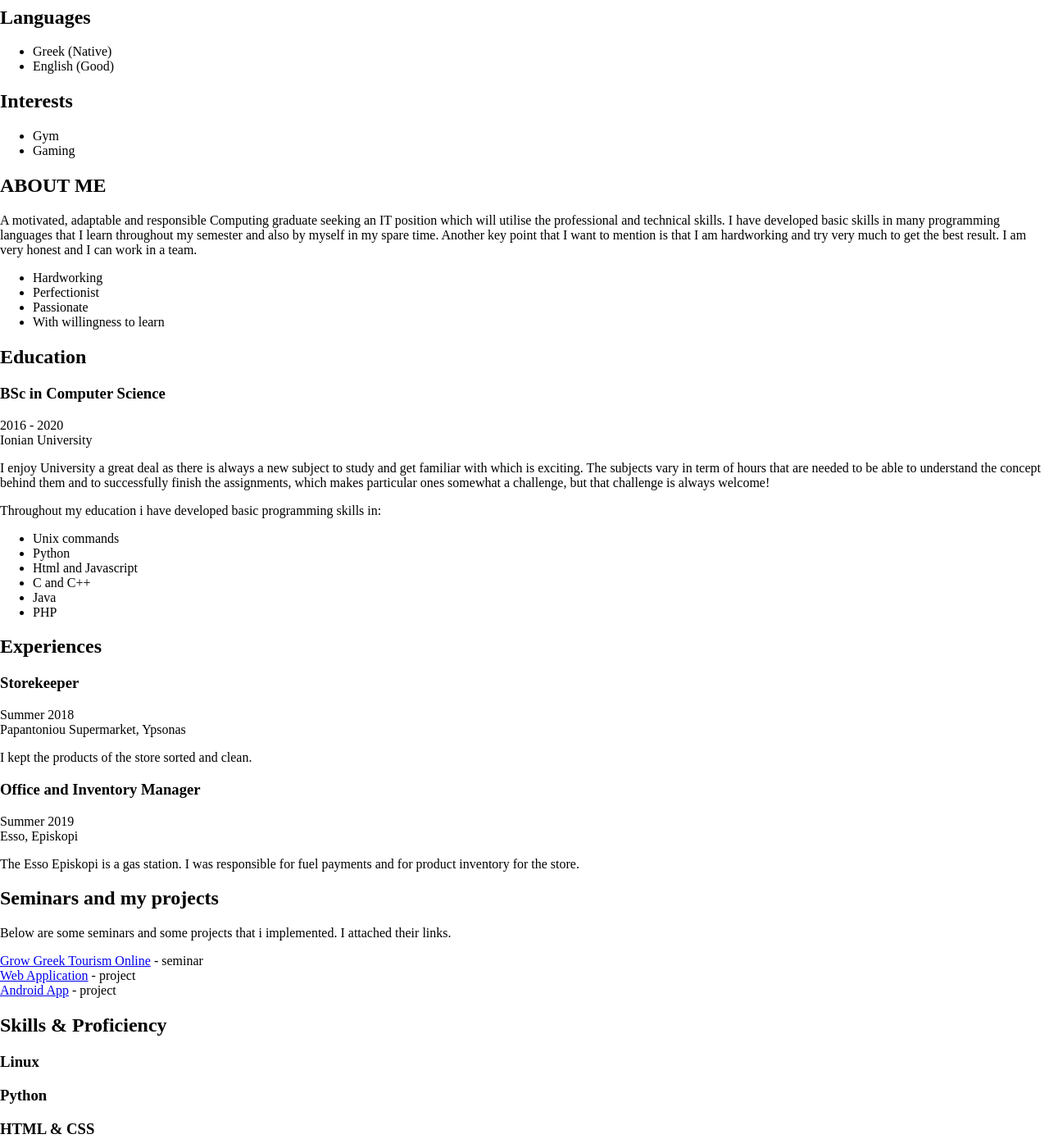
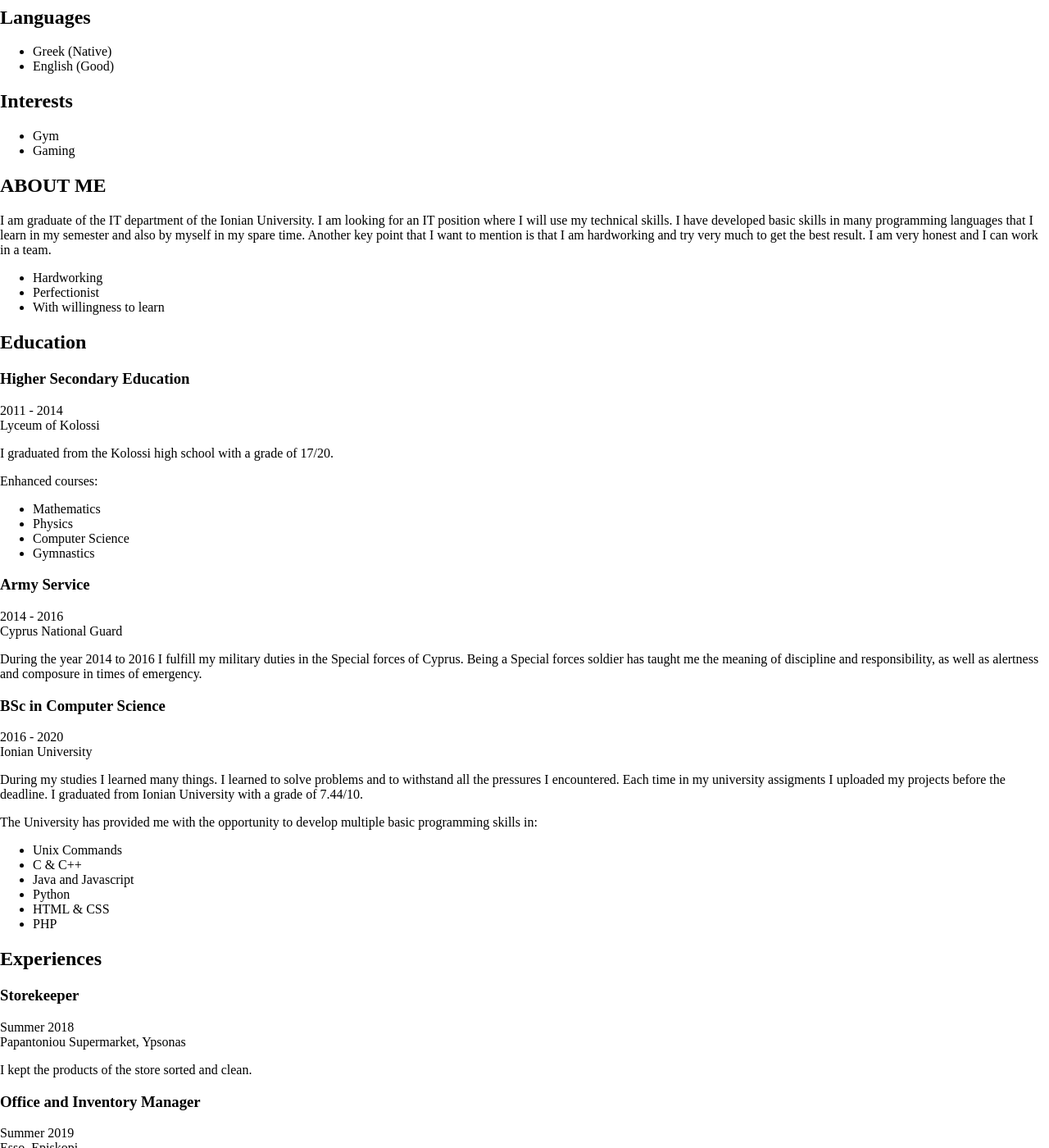
Before and after one commit to andreasgeorgiou/online-resume, a Jekyll site: the page built from index.html, in a window 1280 px wide and 1400 px high, scrolled down 685 px. Shown: the whole window at 82% size. Built offline with Jekyll 4.4.1, drawn with Linux system fonts in a browser that asks for light colours; some of the changed text lies outside the part shown.

Commit message:
update cv data

```diff
--- a/_data/data.yml
+++ b/_data/data.yml
@@ -61,32 +61,59 @@
 career-profile:
     title: ABOUT ME
     summary: |
-     A motivated, adaptable and responsible Computing graduate seeking an IT position
-     which will utilise the professional and technical skills. I have developed basic skills in many programming
-     languages that I learn throughout my semester and also by myself in my spare time.
+     I am graduate of the IT department of the Ionian University. I am looking for an IT position
+     where I will use my technical skills. I have developed basic skills in many programming
+     languages that I learn in my semester and also by myself in my spare time.
      Another key point that I want to mention is that I am hardworking and try very much to get the best result.
      I am very honest and I can work in a team.
 
         - Hardworking
         - Perfectionist
-        - Passionate
         - With willingness to learn
 education:
+    - degree: Higher Secondary Education
+      university: Lyceum of Kolossi
+      time: 2011 - 2014
+      details: |
+        I graduated from the Kolossi high school with a grade of 17/20.
+
+        Enhanced courses:
+
+        - Mathematics
+        - Physics
+        - Computer Science
+        - Gymnastics
+
+
+
+    - degree: Army Service
+      university: Cyprus National Guard
+      time: 2014 - 2016
+      details: |
+        During the year 2014 to 2016 I fulfill my military duties in the Special forces of Cyprus.
+        Being a Special forces soldier has taught me the meaning of discipline and responsibility, as well as alertness
+        and composure in times of emergency.
+
+
+
     - degree: BSc in Computer Science
       university: Ionian University
       time: 2016 - 2020
       details: |
-        I enjoy University a great deal as there is always a new subject to study and get familiar with which is exciting.
-        The subjects vary in term of hours that are needed to be able to understand the concept behind them and to successfully finish the assignments, which makes particular ones somewhat a challenge, but that challenge is always welcome!
+        During my studies I learned many things. I learned to solve problems
+        and to withstand all the pressures I encountered. Each time in my university assigments I uploaded
+        my projects before the deadline. I graduated from Ionian University with a grade of 7.44/10.
 
-        Throughout my education i have developed basic programming skills in:
 
-        - Unix commands
+        The University has provided me with the opportunity to develop multiple basic programming skills in:
+
+        - Unix Commands
+        - C & C++
+        - Java and Javascript
         - Python
-        - Html and Javascript
-        - C and C++
-        - Java
+        - HTML & CSS
         - PHP
+
 
 
     #- degree: BSc in Applied Mathematics
@@ -122,6 +149,11 @@
 
         #  - Bullet point
          # - Bullet point
+    - role: Ventilation installations
+      time: 2020 until today
+      company: Avax & Terna - Casino City of Dreams
+      details: |
+           In the construction of the casino in Limassol we install ventilation and air conditioning systems.
 
 
 projects:
@@ -152,21 +184,21 @@
 
    toolset:
      - name: Linux
-       level: 90%
+       level: 85%
 
      - name: Python
-       level: 85%
+       level: 80%
 
      - name: HTML & CSS
-       level: 80%
+       level: 75%
 
      - name: Javascript
-       level: 80%
+       level: 75%
 
      - name: C &amp; C++
-       level: 75%
+       level: 70%
 
      - name: PHP
-       level: 65%
+       level: 60%
 
 ---
```
